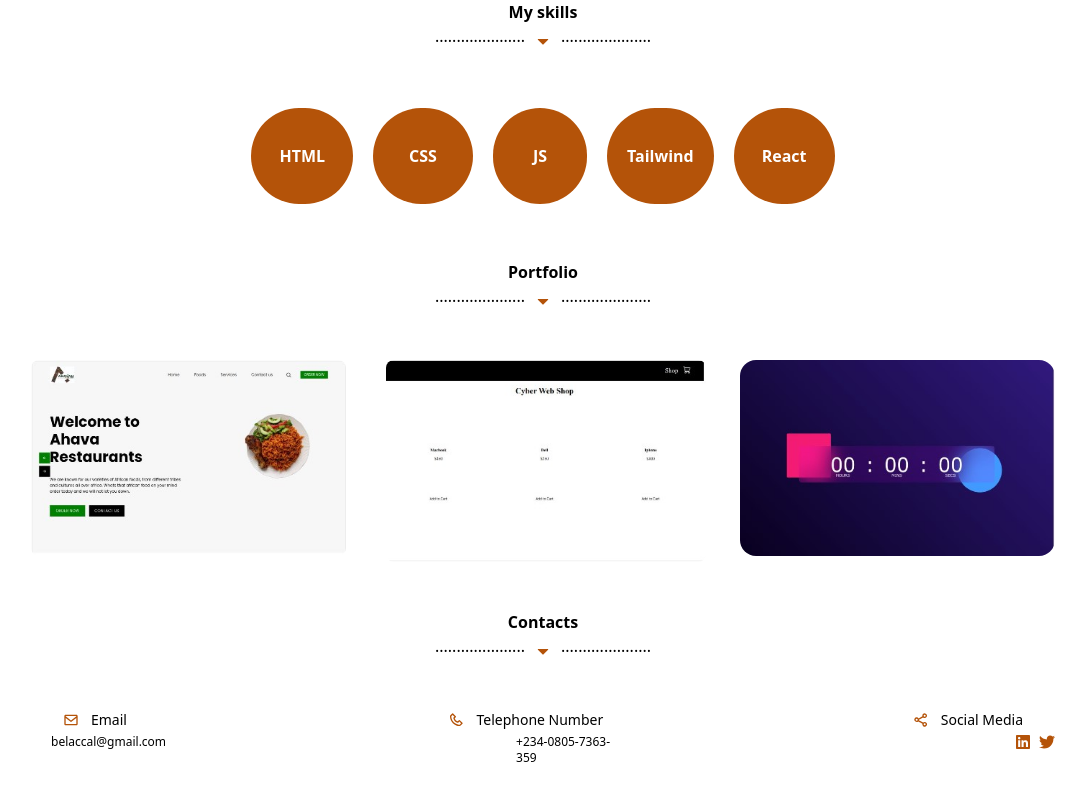
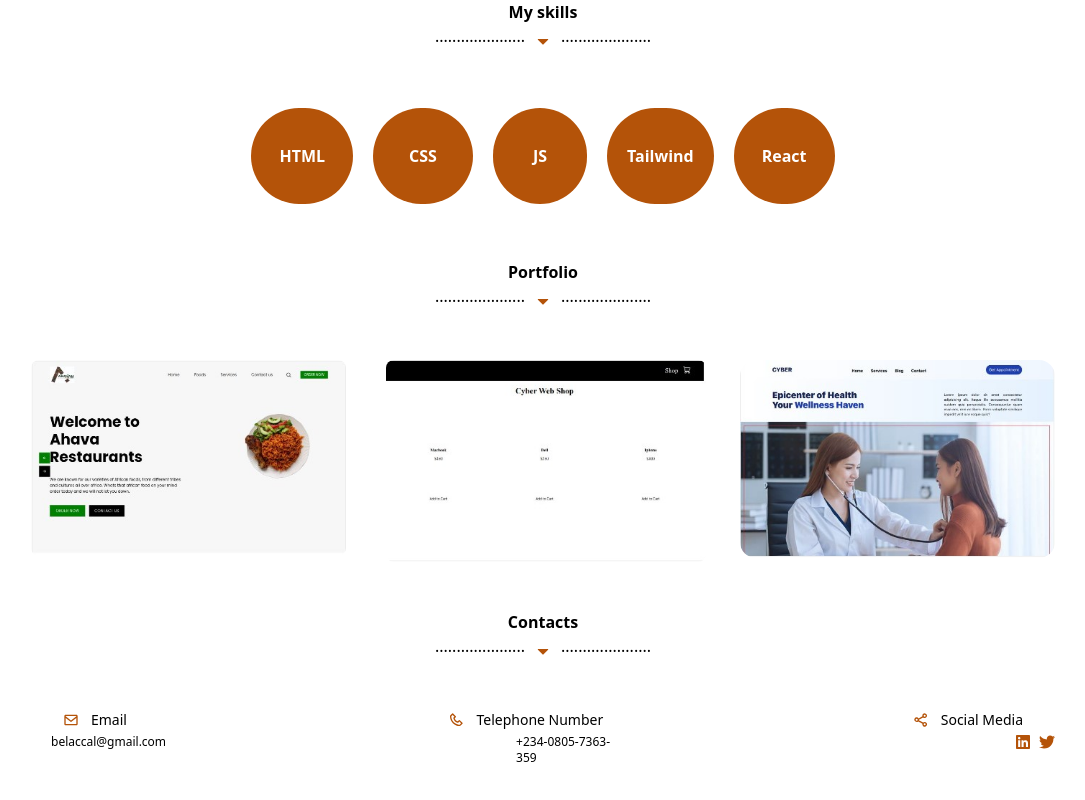
Before and after one commit to Frankcaleb/Portfolio, a React (Create React App) app in the folder my-app/: page / in a window 1280 px wide. Shown: the part 736-1536 px from the top of the page, without its empty margins (97-1182 px from the left). Built offline with nearby package versions, Linux system fonts and the light colour scheme.

Commit message:
adding project to portfolio

```diff
--- a/my-app/src/components/portfolio.jsx
+++ b/my-app/src/components/portfolio.jsx
@@ -1,7 +1,7 @@
 import React from 'react'
 import { GoTriangleDown } from 'react-icons/go';
 import Ahava from "../assets/ahava.jpg";
-import Clock from "../assets/clock.jpg";
+import Hospital from "../assets/hospital.jpg";
 import Commerce from "../assets/ecommerce.jpg";
 import { motion } from "framer-motion";
 
@@ -31,7 +31,7 @@ function Portfolio() {
         <div className='my-10 mx-14 md:mx-0 md:flex justify-center'>
           <a href="https://food-app-y7nk.vercel.app/"><img src={Ahava} alt="" className='w-80 rounded-lg hover:ease-in-out cursor-pointer hover:shadow-lg' /></a>
           <a href="https://e-commerce-kappa-five-75.vercel.app/"><img src={Commerce} alt="" className='w-80 rounded-lg hover:ease-in-out cursor-pointer hover:shadow-lg my-10 mx-0 md:my-0 md:mx-10' /></a>
-          <a href="https://digital-clock-opal-six.vercel.app/"><img src={Clock} alt="" className='w-80 rounded-2xl hover:ease-in-out cursor-pointer hover:shadow-lg' /></a>
+          <a href="https://hospital-ekah.vercel.app/"><img src={Hospital} alt="" className='w-80 rounded-2xl hover:ease-in-out cursor-pointer hover:shadow-lg' /></a>
 
         </div>
       </div>
```
Also changed, not shown: my-app/src/assets/hospital.jpg (added).
